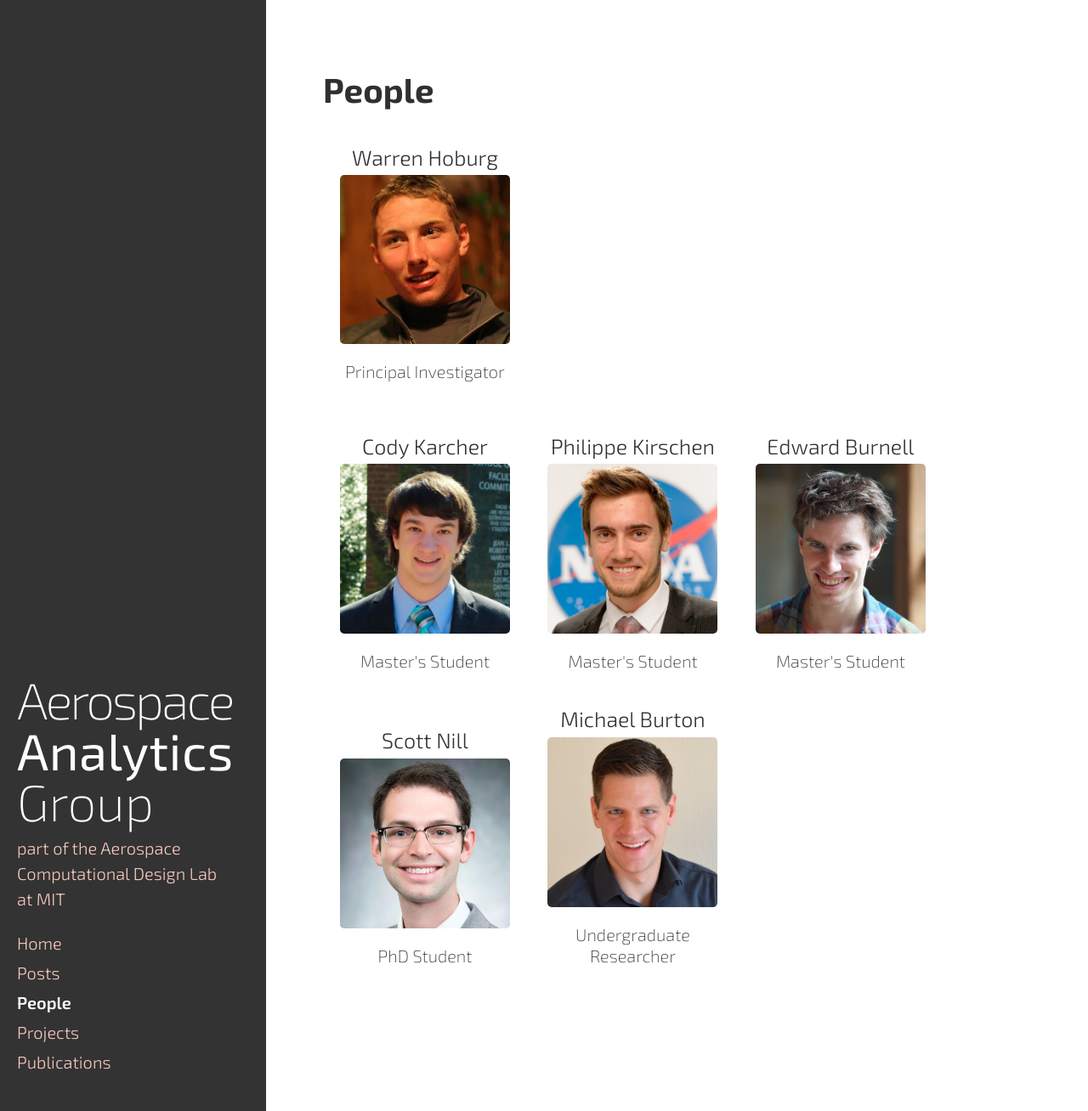
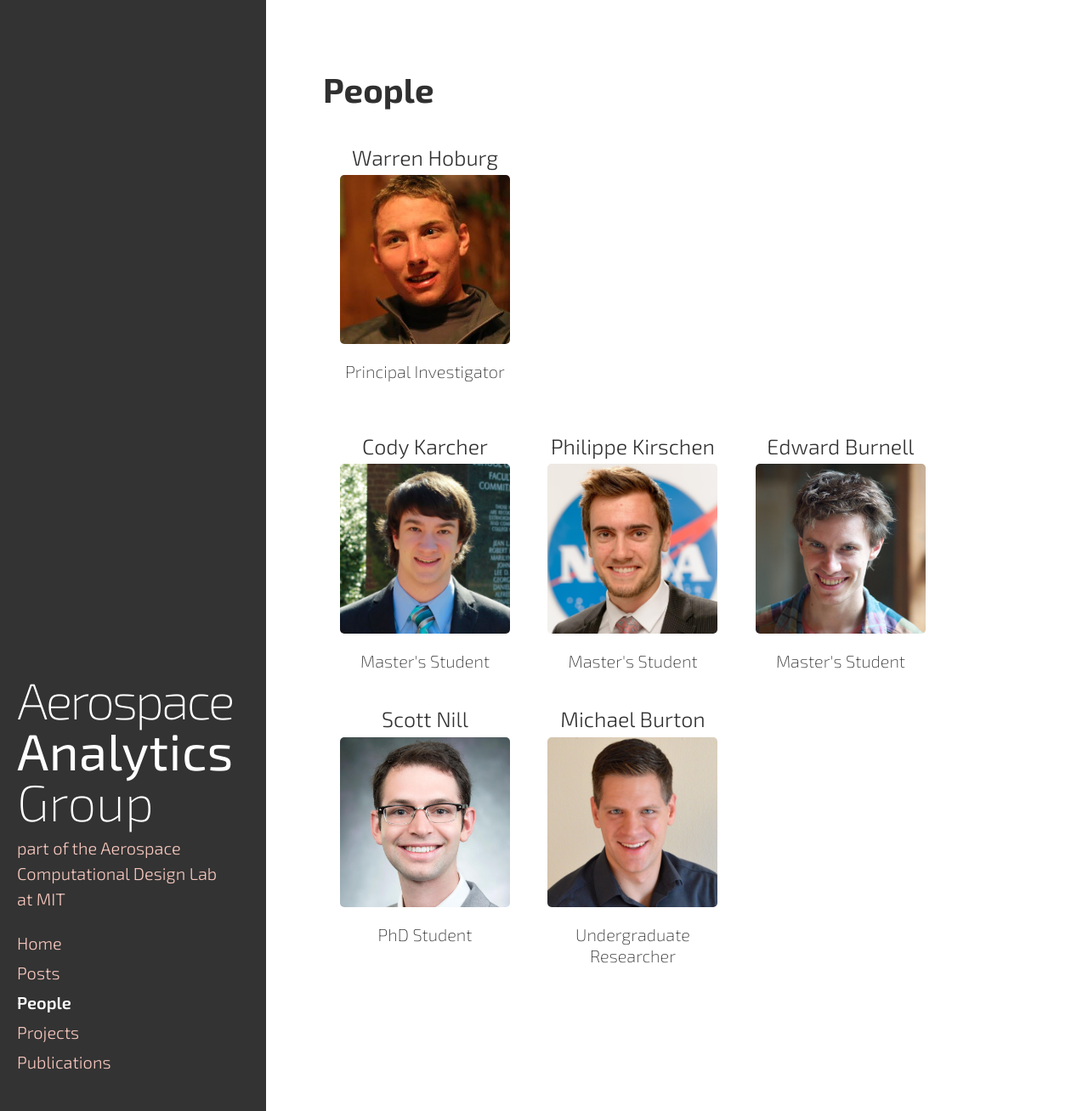
Before and after one commit to convexengineering/convexengineering.github.io, a Jekyll site: the page built from people.html, in a window 1280 px wide and 1308 px high. Shown: the whole window at 85% size. Built offline with Jekyll 4.4.1, drawn with Linux system fonts in a browser that asks for light colours; Markdown is read by kramdown in place of the engine named in the settings.

Commit message:
align headshots, fix issue #5

```diff
--- a/public/css/headshot.css
+++ b/public/css/headshot.css
@@ -1,7 +1,7 @@
 .person {
     text-align: center;
     width: 10rem;
-    display: inline-block;
+    display: inline-table;
     margin: 0 1rem
 }
 .person .name {
```
